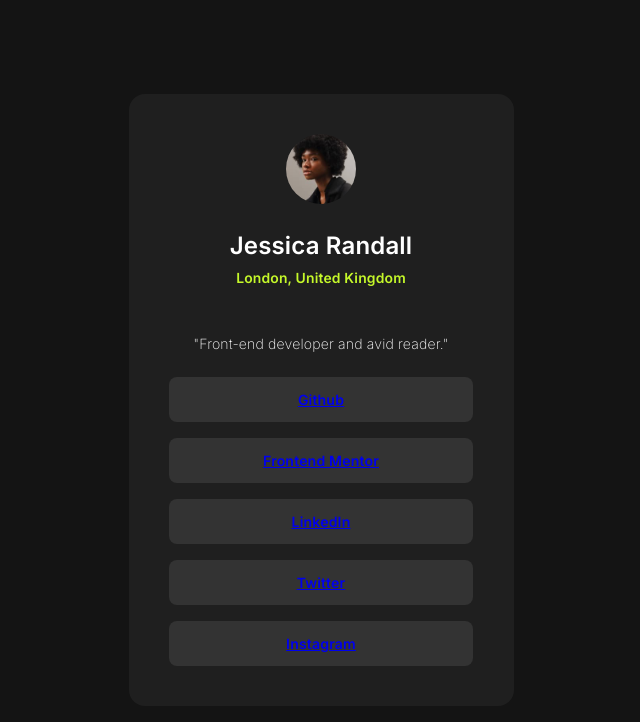
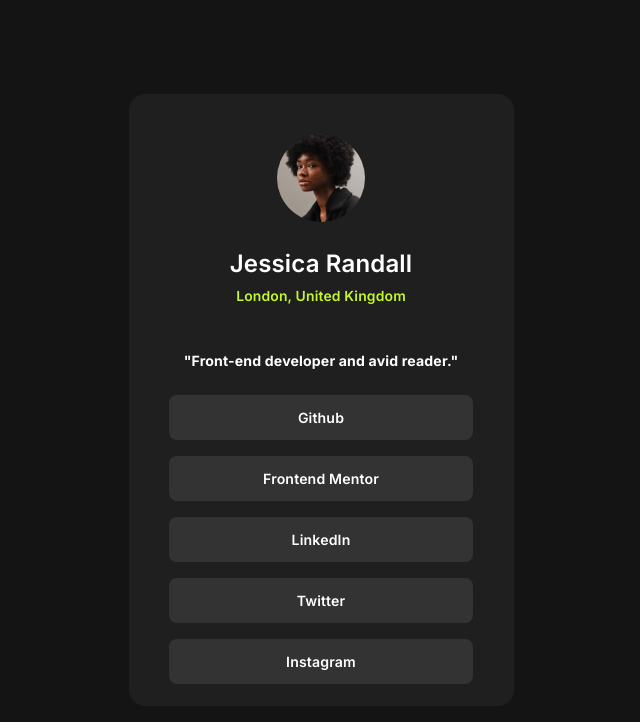
Before and after one commit to BKFOE/Social-Link-Profile, a plain HTML site: page index.html in a window 1280 px wide. Shown: the whole page, without its empty margins (319-959 px from the left). Drawn offline with Linux system fonts and the light colour scheme.

Commit message:
Add files via upload

```diff
--- a/style.css
+++ b/style.css
@@ -50,8 +50,8 @@ body{
 .avatar-img{
     border-radius: 50%;
     margin: 2.5rem 0 1.5rem;
-    width: 40%;
-    height: 40%;
+    width: 88px;
+    height: 88px;
 }
 
 h1{
@@ -74,7 +74,6 @@ h3{
    font-size: .88rem;
    margin-bottom: 1.6rem;
    letter-spacing: 0.01rem;
-   font-weight: 200;
 }
 
 ul {
@@ -106,6 +105,8 @@ a{
     border-radius: .5rem;
     width: 90%;
     transition: 0.3s;
+    text-decoration: none;
+    color: var(--White);
 
 }
 
```
